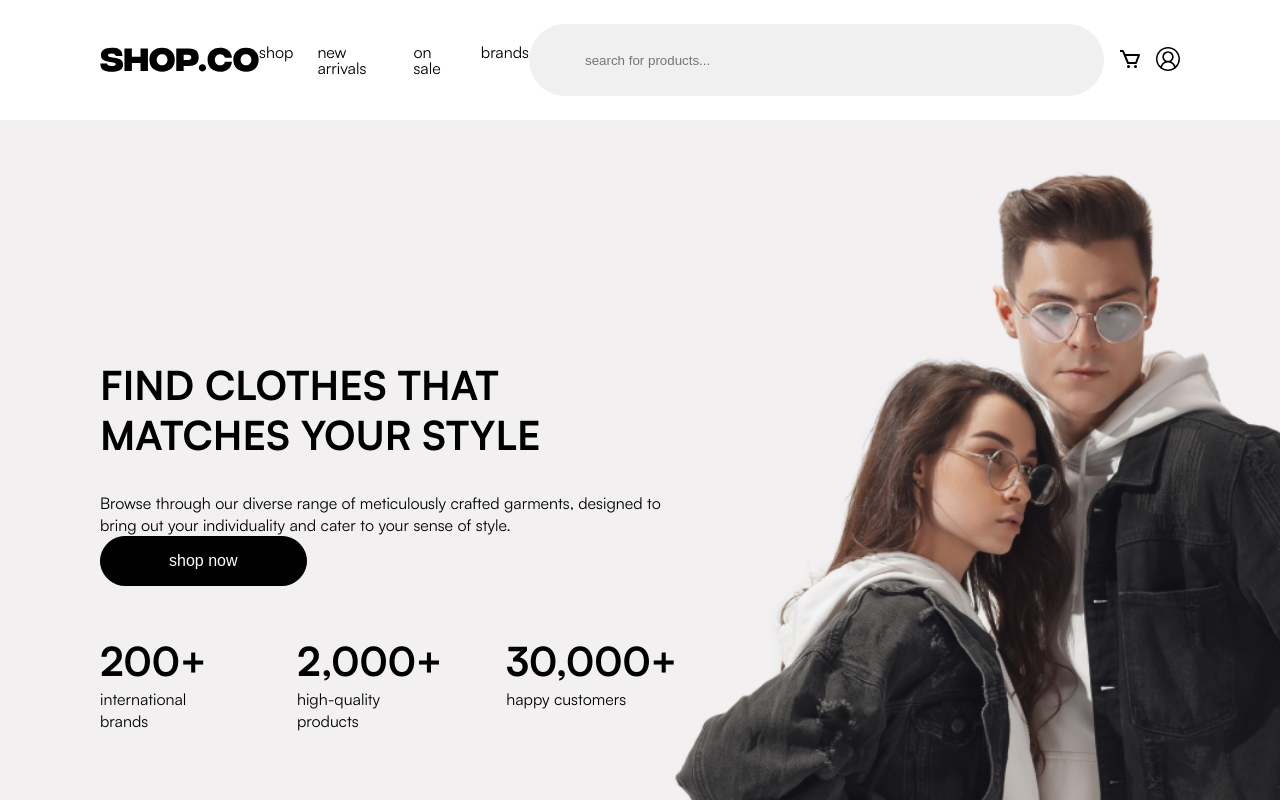
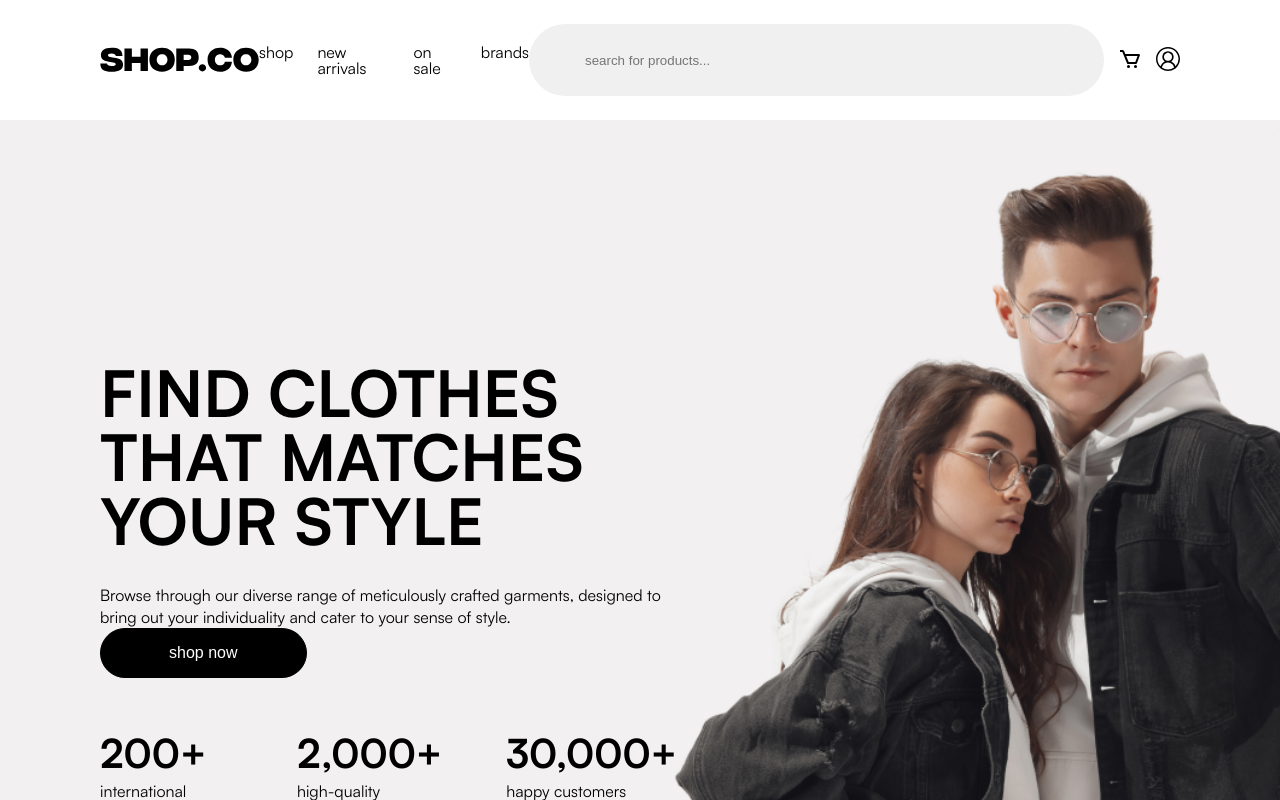
Before and after one commit to subhakant31/e-commerce, a React (Create React App) app: page / in a window 1280 px wide. Shown: the top 800 px of the page. Built offline with nearby package versions, Linux system fonts and the light colour scheme; some icons are missing.

Commit message:
herobanner text size changed

```diff
--- a/src/components/Organisms/HeroBanner/HeroBanner.jsx
+++ b/src/components/Organisms/HeroBanner/HeroBanner.jsx
@@ -19,7 +19,7 @@ function HeroBanner(props) {
     <StyledHeroBanner>
       <div className='hero-image-container'>
         <div className='banner-contents-wrapper'>
-          <Heading size={"medium"} text={heroBannerData.heading} />
+          <Heading size={"large"} text={heroBannerData.heading} />
           <TextParagraph
             text={heroBannerData.subHeading}
             subText={true}
```
